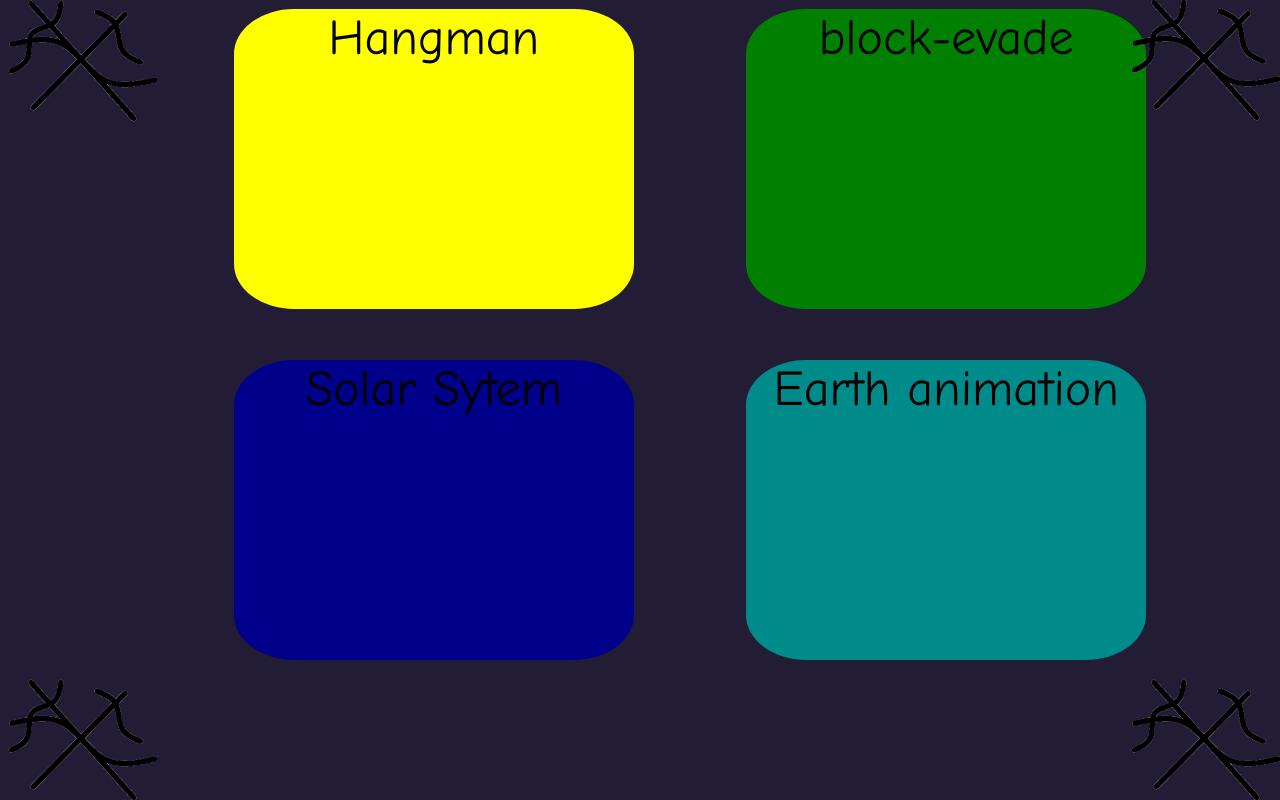
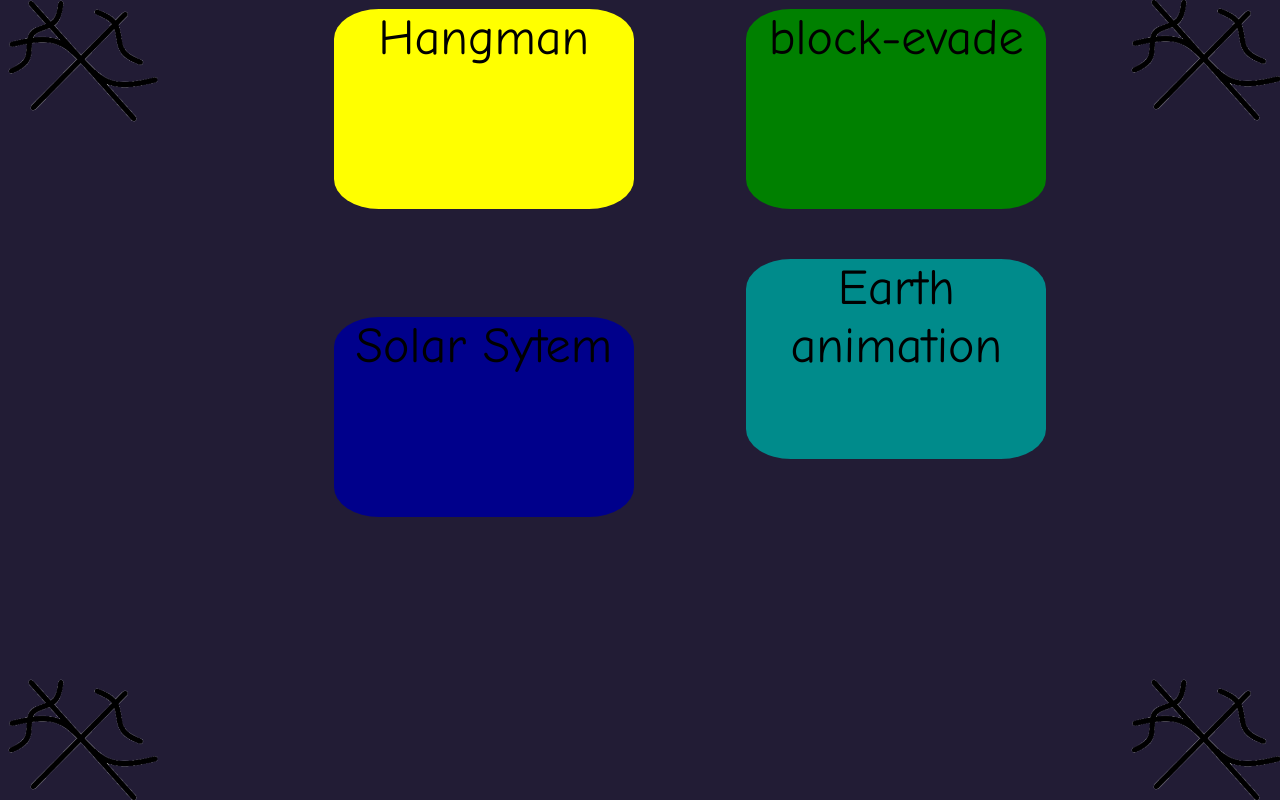
Before and after one commit to StatiXjanus/StatiXjanus.github.io, a plain HTML site: page main/index.html in a window 1280 px wide. Drawn offline with Linux system fonts and the light colour scheme.

Commit message:
Update styles.css

```diff
--- a/main/styles.css
+++ b/main/styles.css
@@ -39,8 +39,8 @@ body {
 #hangman {
     display: inline-block;
     background-color: yellow;
-    width: 400px;
-    height: 300px;
+    width: 300px;
+    height: 200px;
     border-radius: 15%;
     text-align: center;
     font-family: "Comic Sans MS";
@@ -64,8 +64,8 @@ body {
     display: inline-block;
     background-color: green;
     margin-left: 100px;
-    width: 400px;
-    height: 300px;
+    width: 300px;
+    height: 200px;
     border-radius: 15%;
     text-align: center;
     font-family: "Comic Sans MS";
@@ -81,8 +81,8 @@ body {
 #solar-system {
     display: inline-block;
     background-color: darkblue;
-    width: 400px;
-    height: 300px;
+    width: 300px;
+    height: 200px;
     border-radius: 15%;
     text-align: center;
     font-family: "Comic Sans MS";
@@ -93,8 +93,8 @@ body {
     display: inline-block;
     background-color:darkcyan;
     margin-left: 100px;
-    width: 400px;
-    height: 300px;
+    width: 300px;
+    height: 200px;
     border-radius: 15%;
     text-align: center;
     font-family: "Comic Sans MS";
```
